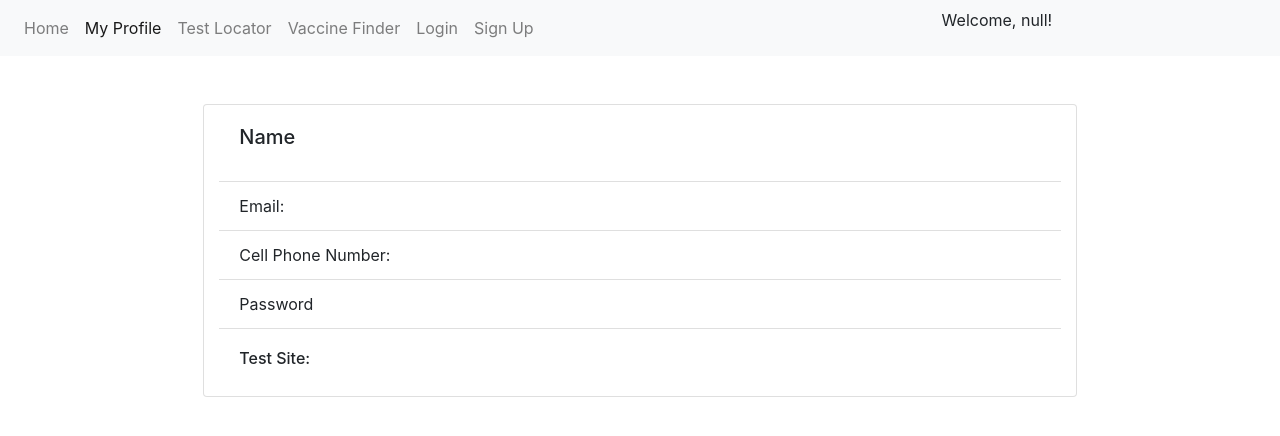
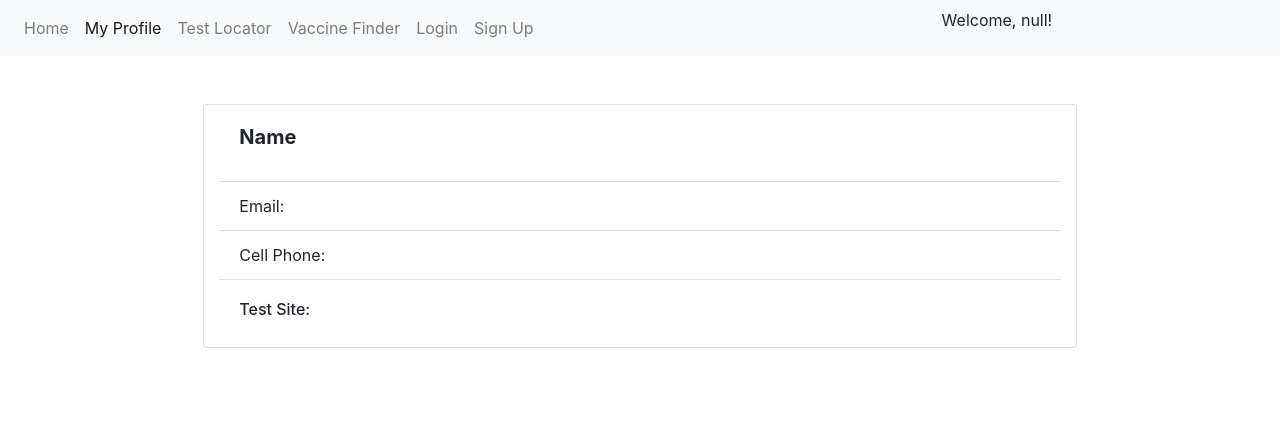
Before and after one commit to JakeMelville/covid-19-relief-react, a React (Create React App) app in the folder client/: page /myprofile in a window 1280 px wide. Shown: the top 436 px of the page. Built offline with nearby package versions, Linux system fonts and the light colour scheme.

Commit message:
trying to render patientInfo for myprofile

```diff
--- a/client/src/components/MyProfile/index.js
+++ b/client/src/components/MyProfile/index.js
@@ -1,24 +1,29 @@
 import React from "react";
 
-function MyProfile() {
+function MyProfile(props) {
+    const savedSite = localStorage.getItem('test site');
+    const savedUrl = localStorage.getItem('url')
+
+
     return (
-    <div className="row justify-content-center pt-5">
+        <div className='row justify-content-center pt-5'>
             <div className="card col-8 justify-content-around">
                 <div className="card-body">
-          <h5 className="card-title">Name</h5>
+                    <h5 className="card-title"><b>Name </b> {props.name}</h5>
                 </div>
                 <ul className="list-group list-group-flush">
-          <li className="list-group-item">Email:</li>
-          <li className="list-group-item">Cell Phone Number:</li>
-          <li className="list-group-item">Password</li>
+                    <li className="list-group-item">Email: {props.email}</li>
+                    <li className="list-group-item">Cell Phone: {props.cellPhone}</li>
+                    {/* <li className="list-group-item">{`Email: ${localStorage.getItem('email')}`}</li>
+                    <li className="list-group-item">{`Cell Phone Number: ${localStorage.getItem('cellPhone')}`}</li> */}
                 </ul>
                 <div className="card-body">
-          <a href="#" className="card-link">
-            Not sure of we'll need a link
-          </a>
+                    <h6>Test Site: {savedSite}</h6>
+                    <a href={savedUrl} className="card-link">{savedUrl}</a>
                 </div>
             </div>
         </div>
-  );
+    )
 }
+
 export default MyProfile;
--- a/client/src/pages/Login.js
+++ b/client/src/pages/Login.js
@@ -19,7 +19,7 @@ class Login extends React.Component {
       this.setState({
         theName: res.data.name,
       });
-      alert("testing " + this.state.theName);
+
 
       this.setState({ loggedIn: true }, () => {
         localStorage.setItem("loggedIn", true);
--- a/client/src/pages/MyProfile.js
+++ b/client/src/pages/MyProfile.js
@@ -1,57 +1,74 @@
 import React from 'react';
-// import PatientProfile from "../components/MyProfile/myProfile";
-// import axios from "axios";
+import PatientProfile from "../components/MyProfile";
+import axios from "axios";
 
-// class MyProfile extends React.Component {
-//     state = {
-//         loggedIn: localStorage.getItem("loggedIn"),
-//         userID: "",
+class Profile extends React.Component {
+    state = {
+        loggedIn: localStorage.getItem("loggedIn"),
+        userID: "",
 
-//         name: "",
-//         cellPhone: "",
-//         email: "",
-//         password: "",
+        name: "",
+        cellPhone: "",
+        email: "",
+        password: "",
 
-//         visible: true,
-//     }
+        visible: false,
+    }
 
-//     patientInfo = (patientData) => {
-//         axios.get(`/pateint/${patientData}`)
-//         .then((res) => {
-//             this.state({
-//                 name: res.data[0].name,
-//                 cellPhone: res.data[0].cellPhone,
-//                 email: res.data[0].email,
-//             });
-//         })
-//         .catch((err) => {
-//             console.log(error);
-//         });
-//     }
-// }
-function MyProfile() {
-    const savedSite = localStorage.getItem('test site');
-    const savedUrl = localStorage.getItem('url')
+    patientInfo = (patientData) => {
+        axios.get(`/pateint/${patientData}`)
+        .then((res) => {
+            this.state({
+                name: res.data.name,
+                cellPhone: res.data.cellPhone,
+                email: res.data.email,
+            });
+        })
+        .catch((err) => {
+            console.log(err);
+        });
+    }
 
 
-    return (
-        <div className='row justify-content-center pt-5'>
-            <div className="card col-8 justify-content-around">
-                <div className="card-body">
-                    <h5 className="card-title">Name</h5>
-                </div>
-                <ul className="list-group list-group-flush">
-                    <li className="list-group-item">Email:</li>
-                    <li className="list-group-item">Cell Phone Number:</li>
-                    <li className="list-group-item">Password</li>
-                </ul>
-                <div className="card-body">
-                    <h6>Test Site: {savedSite}</h6>
-                    <a href={savedUrl} className="card-link">{savedUrl}</a>
-                </div>
+// componentDidMount() {
+//     this.state({ pateintId: localStorage.getItem("patientId")}, () => {
+//         this.patientInfo(this.state.pateintId)
+//     });
+// }
+
+// handleInputChange = e => {
+//     const name = e.target.name;
+//     let value = e.target.value;
+
+//     this.setState({
+//         [name]: value
+//     });
+// };
+
+// handleFormSubmit = e => {
+//     e.preventDefault();
+
+    manageLogin = () => {
+        if (this.state.loggedIn === "true") {
+            localStorage.setItem("name", "");
+            localStorage.setItem("email", "");
+            localStorage.setItem("cellPhone", "");
+            this.setState({ email: "", loggedIn: "false", userId: ""});
+        }
+    }
+
+    render() {
+        return (
+            <div>
+                <PatientProfile
+                    name={this.state.name}
+                    email={this.state.email}
+                    cellPhone={this.state.cellPhone}
+                />
             </div>
-        </div>
-    )
-}
 
-export default MyProfile;
+        )
+    }
+};
+
+export default Profile;
--- a/client/src/pages/SignUp.js
+++ b/client/src/pages/SignUp.js
@@ -25,6 +25,7 @@ class Signup extends React.Component {
         API.savePatient(newPatient)
         .then((res) => {
             console.log("patient saved: ", res)
+            // window.location.replace("/");
         })
         .catch((err) => {
             console.log(err)
```
Lines whose indentation alone changed are shown as unchanged.
